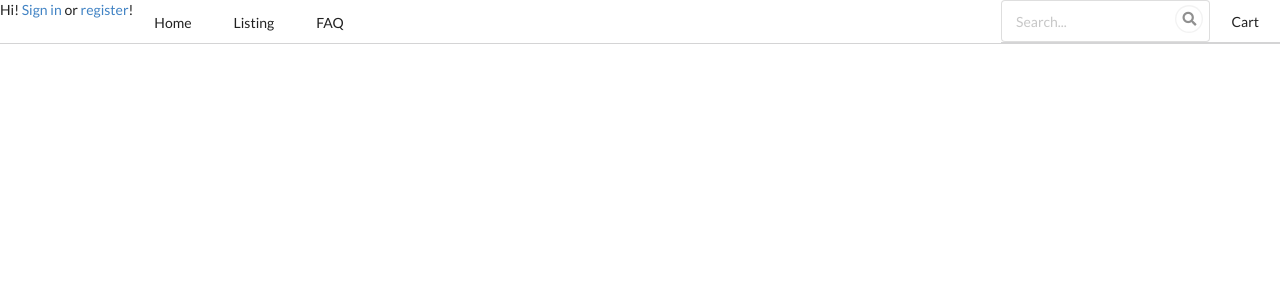
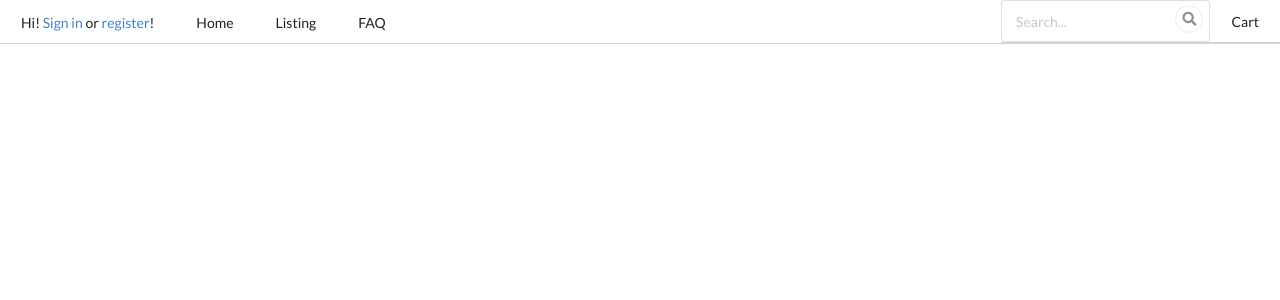
Before and after one commit to emanuel-skrenkovic/react-store, a React (Create React App) app: page / in a window 1280 px wide. Shown: the top 300 px of the page. Built offline with nearby package versions, Linux system fonts and the light colour scheme.

Commit message:
fixed styling for the sign-in header part

```diff
--- a/src/modules/navigation/views/header.tsx
+++ b/src/modules/navigation/views/header.tsx
@@ -48,7 +48,7 @@ export const Header: React.FC = () => {
 
     return (
         <div className="ui tabular menu">
-            <span>Hi!{' '}{renderAuth()}</span>
+            <span className="item">Hi!&nbsp;{renderAuth()}</span>
             <Link className={getTabStyle('/home') || getTabStyle('/')} to="/home">Home</Link>
             <Link className={getTabStyle('/listing')} to="/listing">Listing</Link>
             <Link className={getTabStyle('/faq')} to="/faq">FAQ</Link>
```
